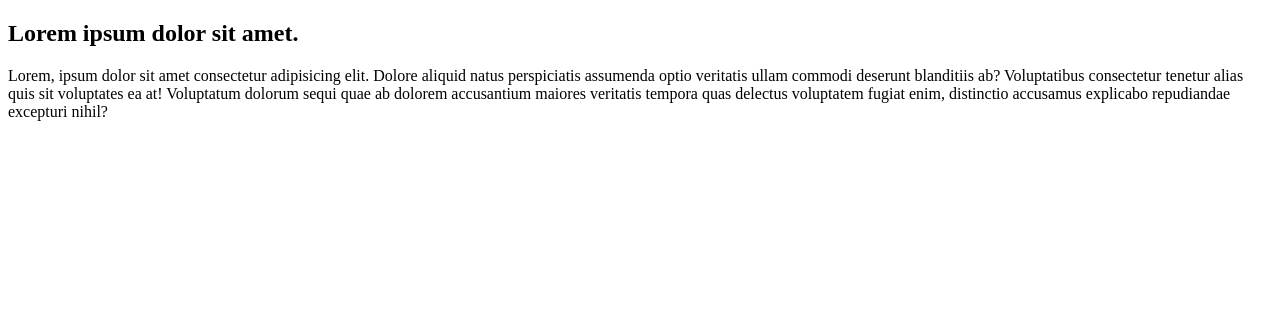
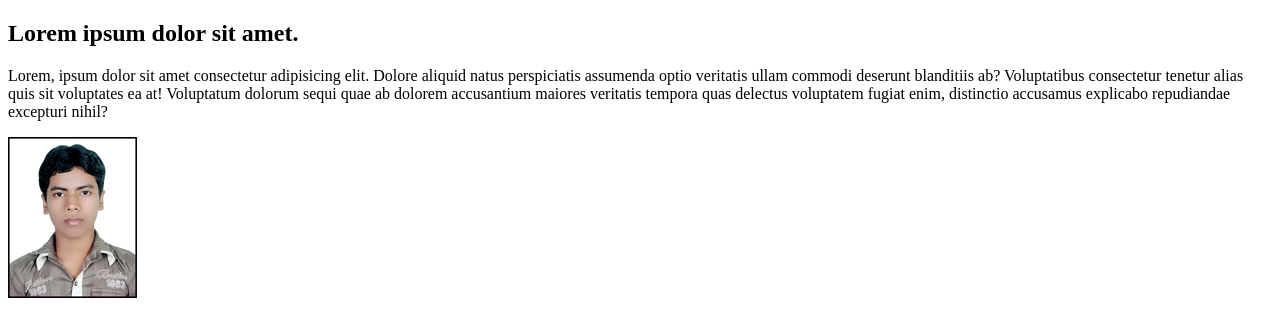
Before and after one commit to Mithu-12/example-github, a plain HTML site: page index.html in a window 1280 px wide. Drawn offline with Linux system fonts and the light colour scheme.

Commit message:
image-add

```diff
--- a/index.html
+++ b/index.html
@@ -10,5 +10,6 @@
     <h2>Lorem ipsum dolor sit amet.</h2>
     <p>Lorem, ipsum dolor sit amet consectetur adipisicing elit. Dolore aliquid natus perspiciatis assumenda optio veritatis ullam commodi deserunt blanditiis ab? Voluptatibus consectetur tenetur alias quis sit voluptates ea at! Voluptatum dolorum sequi quae ab dolorem accusantium maiores veritatis tempora quas delectus voluptatem fugiat enim, distinctio accusamus explicabo repudiandae excepturi nihil?
     </p>
+    <img src="image/R21.JPG" alt="img">
 </body>
 </html>
```
Also changed, not shown: image/R21.JPG (added).
